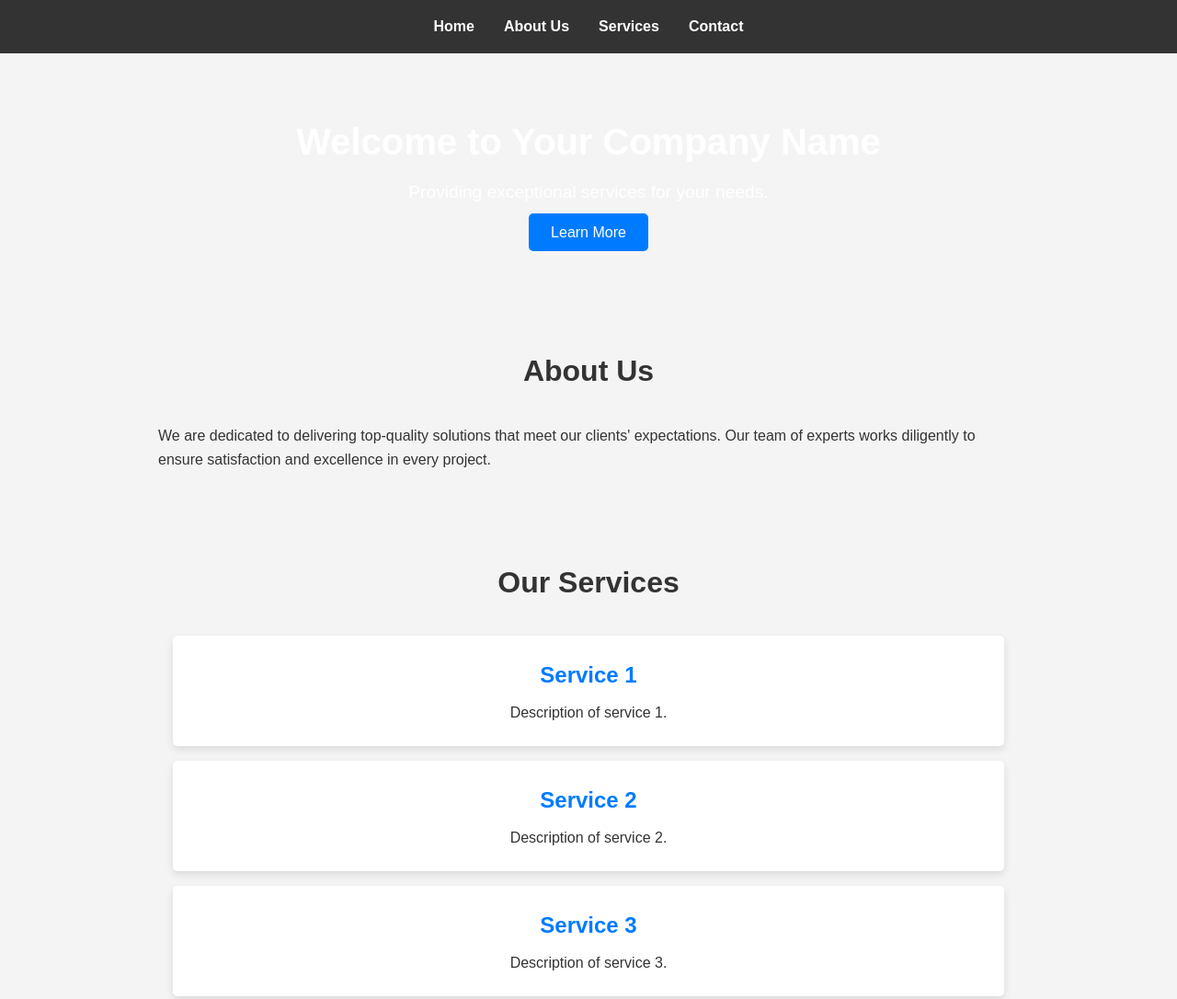
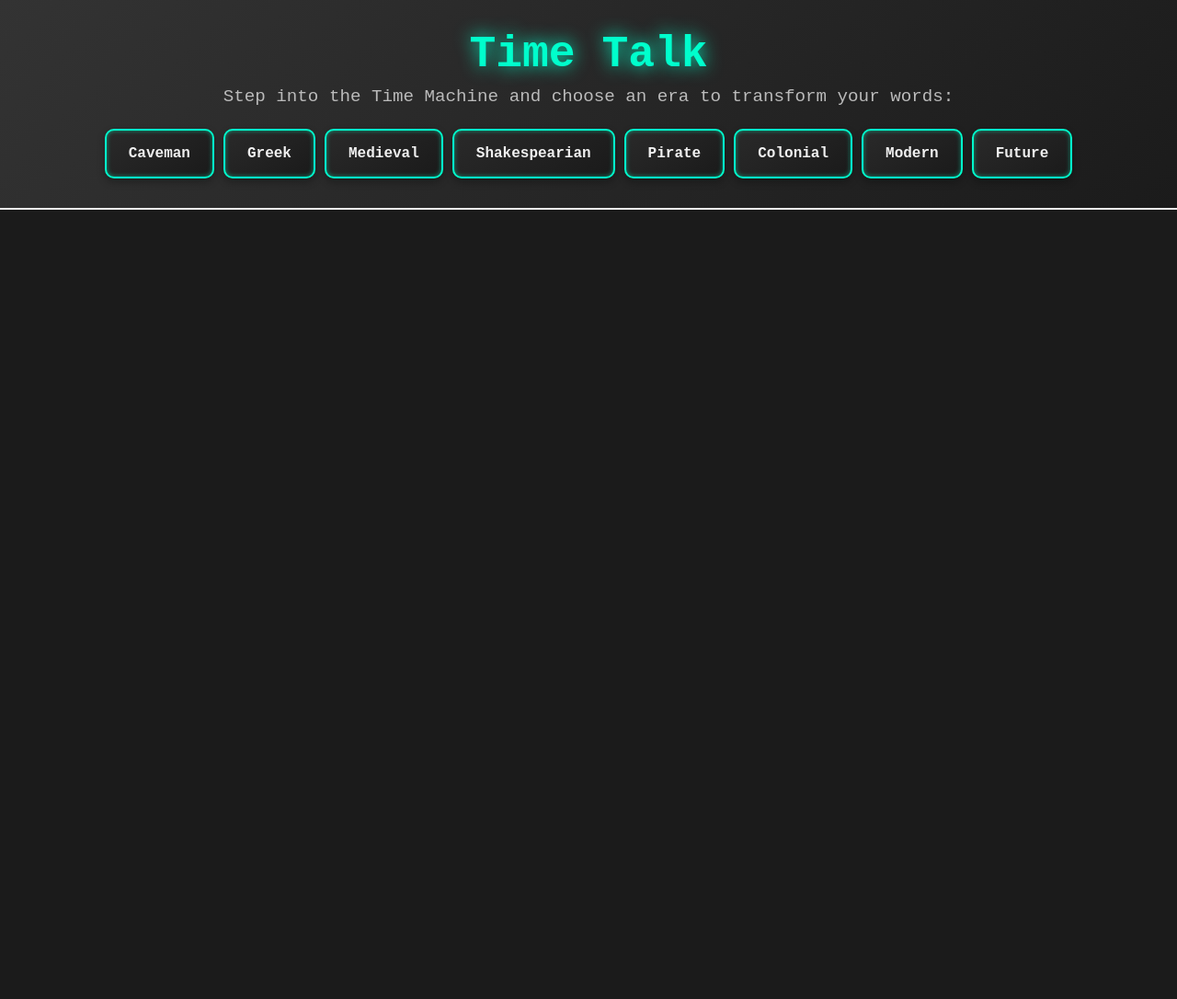
Before and after one commit to nick4soto/TimeTalk, a plain HTML site: page index.html in a window 1280 px wide. Shown: the top 1086 px of the page at 92% size. After the commit the page ends 800 px from the top, so only its background shows below. Drawn offline with Linux system fonts and the light colour scheme.

Commit message:
home page css

```diff
--- a/Home.css
+++ b/Home.css
@@ -1,161 +1,90 @@
-/* Reset some default styling */
+/* Universal Reset */
 * {
     margin: 0;
     padding: 0;
     box-sizing: border-box;
 }
 
+/* Body Styling */
 body {
-    font-family: Arial, sans-serif;
-    line-height: 1.6;
-    color: #333;
-    background-color: #f4f4f4;
+    font-family: 'Courier New', Courier, monospace;
+    background-color: #1b1b1b;
+    color: #f0f0f0;
+    text-align: center;
+    display: flex;
+    flex-direction: column;
+    align-items: center;
+    min-height: 100vh;
 }
 
-/* Navigation */
+/* Header Styling */
 header {
-    background: #333;
-    padding: 1rem 0;
-    color: #fff;
+    padding: 2rem;
+    border-bottom: 2px solid #f0f0f0;
+    background: linear-gradient(135deg, #333, #1b1b1b);
+    width: 100%;
+    text-align: center;
 }
 
-nav ul {
-    list-style: none;
+h1 {
+    font-size: 3rem;
+    margin-bottom: 0.5rem;
+    color: #00ffcc;
+    text-shadow: 0 0 10px rgba(0, 255, 204, 0.7);
+}
+
+p {
+    font-size: 1.2rem;
+    margin-bottom: 1.5rem;
+    color: #bbb;
+}
+
+/* Button Container */
+.button-container {
     display: flex;
+    flex-wrap: wrap;
+    gap: 10px;
     justify-content: center;
 }
 
-nav ul li {
-    margin: 0 1rem;
+/* Time Period Button Styling */
+.period-button {
+    padding: 1rem 1.5rem;
+    font-size: 1rem;
+    font-weight: bold;
+    color: #f0f0f0;
+    text-decoration: none;
+    border-radius: 10px;
+    background: linear-gradient(145deg, #2a2a2a, #1a1a1a);
+    border: 2px solid #00ffcc;
+    transition: all 0.3s ease-in-out;
+    box-shadow: 0 4px 8px rgba(0, 0, 0, 0.3), inset 0 0 5px rgba(0, 255, 204, 0.5);
 }
 
-nav ul li a {
-    color: #fff;
-    text-decoration: none;
-    font-weight: bold;
+/* Button Hover Effect */
+.period-button:hover {
+    background: #00ffcc;
+    color: #1b1b1b;
+    box-shadow: 0 4px 12px rgba(0, 255, 204, 0.7), inset 0 0 8px rgba(0, 0, 0, 0.5);
+    transform: translateY(-2px);
 }
 
-nav ul li a:hover {
-    text-decoration: underline;
+/* Button Active Effect */
+.period-button:active {
+    transform: translateY(2px);
+    box-shadow: 0 2px 6px rgba(0, 0, 0, 0.4), inset 0 0 5px rgba(0, 255, 204, 0.5);
 }
 
-/* Hero Section */
-.hero {
-    background: url('hero-image.jpg') no-repeat center center/cover;
-    color: #fff;
-    text-align: center;
-    padding: 4rem 2rem;
+/* Time Machine Animation */
+@keyframes pulse {
+    0%, 100% {
+        text-shadow: 0 0 10px rgba(0, 255, 204, 0.7);
+    }
+    50% {
+        text-shadow: 0 0 20px rgba(0, 255, 204, 1);
+    }
 }
 
-.hero h1 {
-    font-size: 2.5rem;
-    margin-bottom: 0.5rem;
+h1 {
+    animation: pulse 1.5s infinite;
 }
-
-.hero p {
-    font-size: 1.2rem;
-    margin-bottom: 1rem;
-}
-
-.cta-button {
-    background: #007bff;
-    color: #fff;
-    padding: 0.75rem 1.5rem;
-    text-decoration: none;
-    border-radius: 5px;
-}
-
-.cta-button:hover {
-    background: #0056b3;
-}
-
-/* About and Services Sections */
-section {
-    padding: 3rem 2rem;
-    max-width: 1000px;
-    margin: 0 auto;
-}
-
-h2 {
-    text-align: center;
-    margin-bottom: 2rem;
-    font-size: 2rem;
-    color: #333;
-}
-
-/* Services Section */
-#services .service-box {
-    background: #fff;
-    padding: 1.5rem;
-    margin: 1rem;
-    border-radius: 5px;
-    box-shadow: 0 4px 8px rgba(0, 0, 0, 0.1);
-    text-align: center;
-}
-
-#services .service-box h3 {
-    font-size: 1.5rem;
-    color: #007bff;
-}
-
-#services .service-box p {
-    margin-top: 0.5rem;
-}
-
-/* Contact Section */
-form {
-    display: flex;
-    flex-direction: column;
-    max-width: 500px;
-    margin: 0 auto;
-    background: #fff;
-    padding: 2rem;
-    border-radius: 5px;
-    box-shadow: 0 4px 8px rgba(0, 0, 0, 0.1);
-}
-
-form label {
-    margin-top: 1rem;
-}
-
-form input, form textarea, form button {
-    width: 100%;
-    padding: 0.75rem;
-    margin-top: 0.5rem;
-    border: 1px solid #ccc;
-    border-radius: 5px;
-}
-
-form button {
-    background: #007bff;
-    color: #fff;
-    font-size: 1rem;
-    border: none;
-    cursor: pointer;
-    margin-top: 1rem;
-}
-
-form button:hover {
-    background: #0056b3;
-}
-
-/* Footer */
-footer {
-    text-align: center;
-    padding: 1rem;
-    background: #333;
-    color: #fff;
-}
-
-footer p {
-    margin: 0.5rem 0;
-}
-
-footer a {
-    color: #007bff;
-    text-decoration: none;
-}
-
-footer a:hover {
-    text-decoration: underline;
-}
--- a/index.html
+++ b/index.html
@@ -3,79 +3,26 @@
 <head>
     <meta charset="UTF-8">
     <meta name="viewport" content="width=device-width, initial-scale=1.0">
-    <title>Home - TimeTalk</title>
+    <title>Time Talk</title>
     <link rel="stylesheet" href="Home.css">
 </head>
 <body>
 
-    <!-- Navigation -->
+    <!-- Header with Buttons for Each Time Period -->
     <header>
-        <nav>
-            <ul>
-                <li><a href="#home">Home</a></li>
-                <li><a href="#about">About Us</a></li>
-                <li><a href="#services">Services</a></li>
-                <li><a href="#contact">Contact</a></li>
-            </ul>
-        </nav>
+        <h1>Time Talk</h1>
+        <p>Step into the Time Machine and choose an era to transform your words:</p>
+        <div class="button-container">
+            <a href="caveman.html" class="period-button">Caveman</a>
+            <a href="greek.html" class="period-button">Greek</a>
+            <a href="medieval.html" class="period-button">Medieval</a>
+            <a href="shakespearian.html" class="period-button">Shakespearian</a>
+            <a href="pirate.html" class="period-button">Pirate</a>
+            <a href="colonial.html" class="period-button">Colonial</a>
+            <a href="modern.html" class="period-button">Modern</a>
+            <a href="future.html" class="period-button">Future</a>
+        </div>
     </header>
-
-    <!-- Main Banner -->
-    <section id="home" class="hero">
-        <h1>Welcome to Your Company Name</h1>
-        <p>Providing exceptional services for your needs.</p>
-        <a href="#about" class="cta-button">Learn More</a>
-    </section>
-
-    <!-- About Section -->
-    <section id="about">
-        <h2>About Us</h2>
-        <p>We are dedicated to delivering top-quality solutions that meet our clients' expectations. Our team of experts works diligently to ensure satisfaction and excellence in every project.</p>
-    </section>
-
-    <!-- Services Section -->
-    <section id="services">
-        <h2>Our Services</h2>
-        <div class="service-box">
-            <h3>Service 1</h3>
-            <p>Description of service 1.</p>
-        </div>
-        <div class="service-box">
-            <h3>Service 2</h3>
-            <p>Description of service 2.</p>
-        </div>
-        <div class="service-box">
-            <h3>Service 3</h3>
-            <p>Description of service 3.</p>
-        </div>
-    </section>
-
-    <!-- Contact Section -->
-    <section id="contact">
-        <h2>Contact Us</h2>
-        <form action="/submit_form" method="post">
-            <label for="name">Name:</label>
-            <input type="text" id="name" name="name" required>
-
-            <label for="email">Email:</label>
-            <input type="email" id="email" name="email" required>
-
-            <label for="message">Message:</label>
-            <textarea id="message" name="message" required></textarea>
-
-            <button type="submit">Send Message</button>
-        </form>
-    </section>
-
-    <!-- Footer -->
-    <footer>
-        <p>&copy; 2024 Your Company Name. All rights reserved.</p>
-        <p>Follow us on:
-            <a href="#">Facebook</a> |
-            <a href="#">Twitter</a> |
-            <a href="#">Instagram</a>
-        </p>
-    </footer>
 
 </body>
 </html>
```
